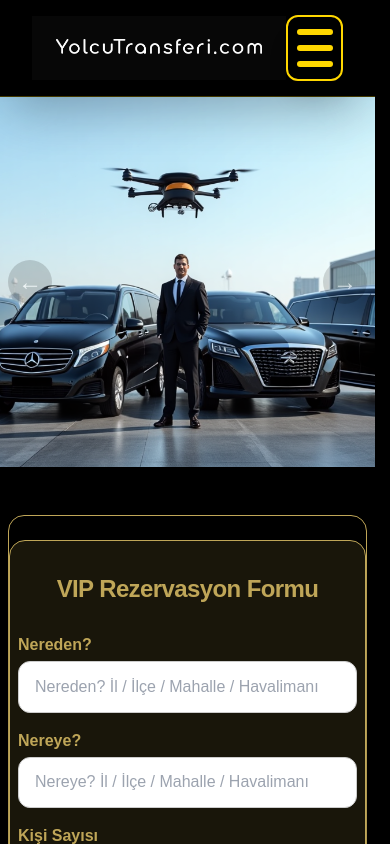
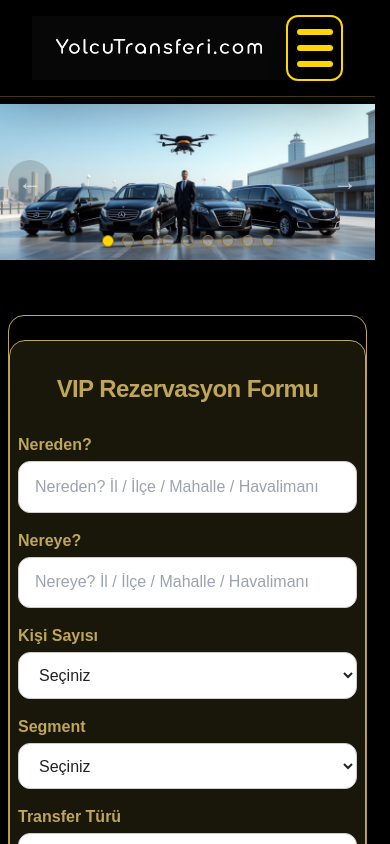
Before and after one commit to haliltayfur/yolcutransferi, a Next.js app: page / in a window 390 px wide. Shown: the top 844 px of the page. Built offline with nearby package versions, Linux system fonts and the light colour scheme.

Commit message:
Update HeroSlider.jsx

```diff
--- a/components/HeroSlider.jsx
+++ b/components/HeroSlider.jsx
@@ -1,3 +1,5 @@
+// === Dosya: components/HeroSlider.jsx ===
+
 "use client";
 import { useState, useEffect, useRef } from "react";
 import Image from "next/image";
@@ -31,24 +33,44 @@ export default function HeroSlider() {
   };
 
   return (
-    <section className="relative w-full min-h-[370px] md:min-h-[480px] flex items-center justify-center overflow-hidden select-none">
+    <section className="relative w-full flex items-center justify-center overflow-hidden select-none hero-slider-cinema">
       {heroImages.map((src, idx) => (
+        <div
+          key={src}
+          className={`absolute inset-0 flex items-center justify-center transition-opacity duration-1000
+            ${currentSlide === idx ? "opacity-100 z-10" : "opacity-0 z-0"}
+          `}
+          style={{
+            width: "100%",
+            height: "100%",
+            background: "#000"
+          }}
+        >
           <Image
-          key={src}
             src={src}
             alt={`VIP Transfer ${idx + 1}`}
             fill
-          className={`object-cover object-center transition-opacity duration-1000 ${currentSlide === idx ? "opacity-100 z-10" : "opacity-0 z-0"}`}
             priority={idx === 0}
             sizes="100vw"
             draggable={false}
+            style={{
+              objectFit: "contain",
+              width: "100%",
+              height: "100%",
+              maxHeight: "100%",
+              maxWidth: "100%",
+              transition: "opacity 0.9s",
+              background: "#000"
+            }}
           />
+        </div>
       ))}
+      {/* SLIDER BUTTONS */}
       <button
         onClick={() => handleNav("left")}
         aria-label="Önceki"
         className="absolute left-2 md:left-6 top-1/2 -translate-y-1/2 z-30 bg-black/25 hover:bg-gold/40 transition rounded-full w-11 h-11 flex items-center justify-center text-white opacity-60 hover:opacity-90 text-2xl"
-        style={{outline: "none", border: "none"}}
+        style={{ outline: "none", border: "none" }}
       >
         &#8592;
       </button>
@@ -56,10 +78,52 @@ export default function HeroSlider() {
         onClick={() => handleNav("right")}
         aria-label="Sonraki"
         className="absolute right-2 md:right-6 top-1/2 -translate-y-1/2 z-30 bg-black/25 hover:bg-gold/40 transition rounded-full w-11 h-11 flex items-center justify-center text-white opacity-60 hover:opacity-90 text-2xl"
-        style={{outline: "none", border: "none"}}
+        style={{ outline: "none", border: "none" }}
       >
         &#8594;
       </button>
+      {/* Dot indicators */}
+      <div className="absolute bottom-5 left-1/2 -translate-x-1/2 flex gap-2 z-30">
+        {heroImages.map((_, i) => (
+          <span
+            key={i}
+            className={`w-3 h-3 rounded-full ${i === currentSlide ? "bg-gold" : "bg-white/20"} border border-gold transition`}
+            style={{ display: "inline-block" }}
+            onClick={() => { setCurrentSlide(i); setManualPause(true); }}
+          />
+        ))}
+      </div>
+      <style jsx>{`
+        .hero-slider-cinema {
+          min-height: 260px;
+          height: 36vw;
+          max-height: 540px;
+          background: #000;
+        }
+        @media (max-width: 900px) {
+          .hero-slider-cinema {
+            min-height: 180px;
+            height: 45vw;
+            max-height: 340px;
+          }
+        }
+        @media (max-width: 600px) {
+          .hero-slider-cinema {
+            min-height: 160px;
+            height: 48vw;
+            max-height: 220px;
+          }
+        }
+        @media (max-width: 420px) {
+          .hero-slider-cinema {
+            min-height: 118px;
+            height: 52vw;
+            max-height: 170px;
+          }
+        }
+      `}</style>
     </section>
   );
 }
+
+// === Dosya SONU: components/HeroSlider.jsx ===
```
Lines whose indentation alone changed are shown as unchanged.
